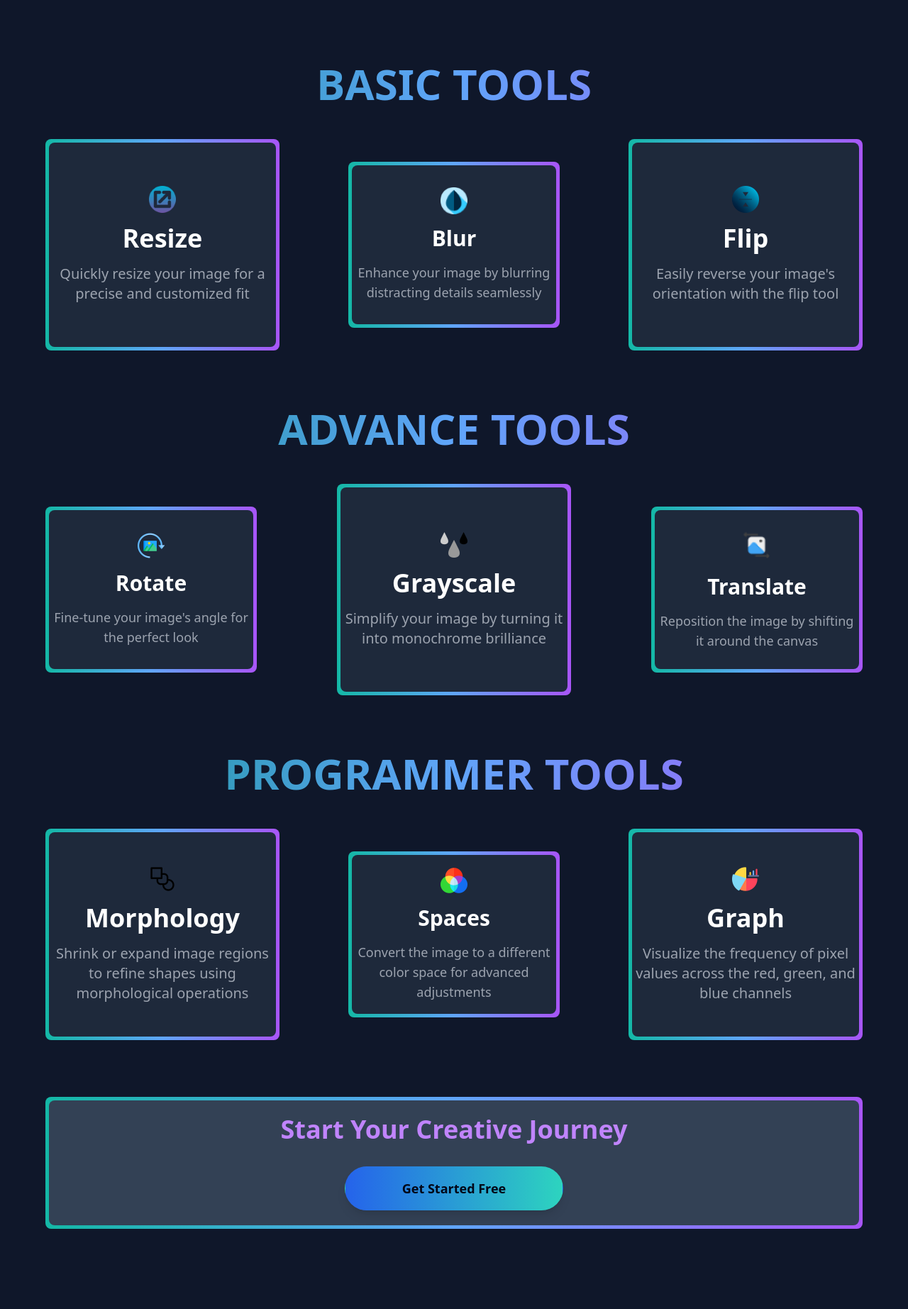
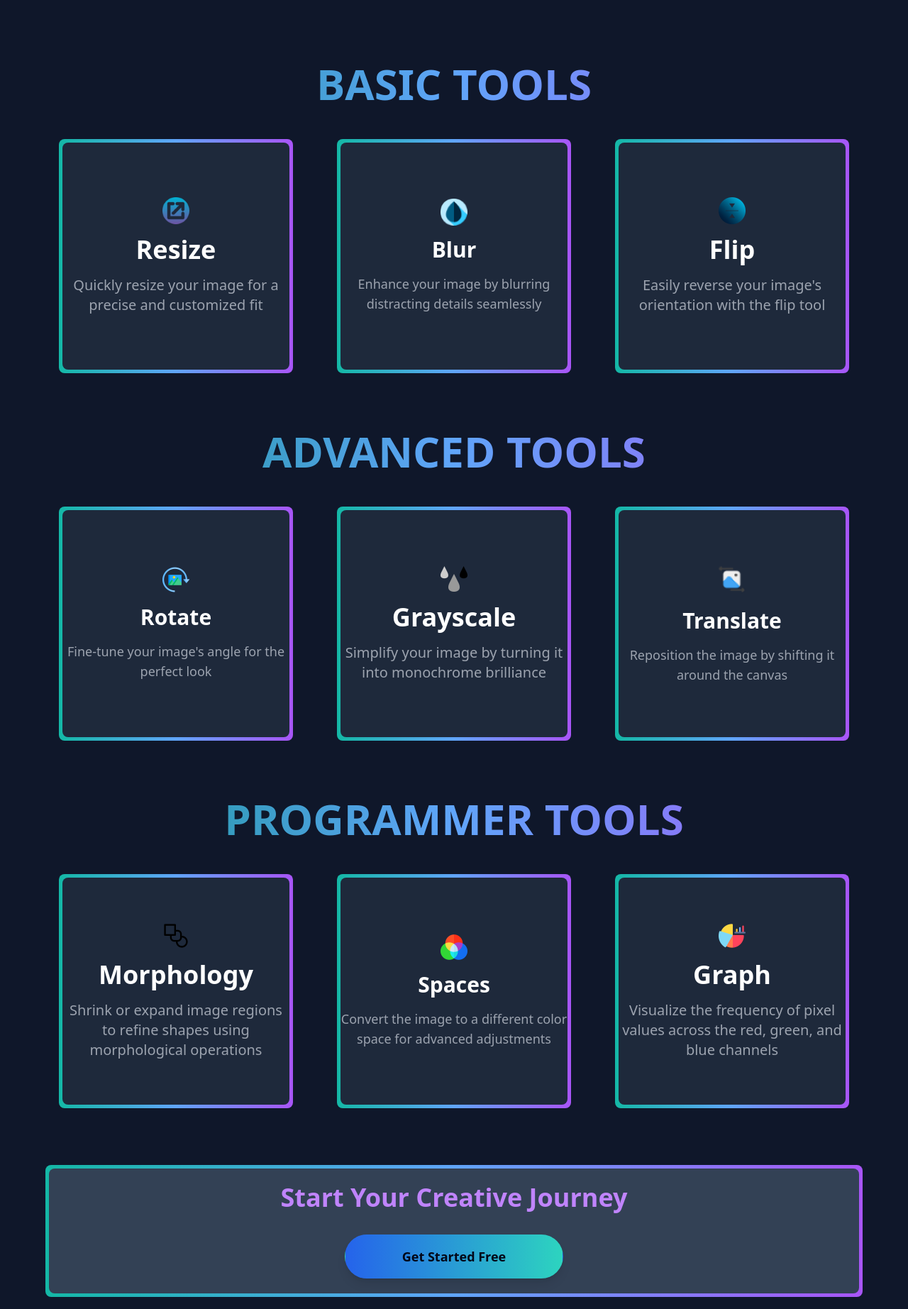
Before and after one commit to HetviThakkar-025/Image-Editing-Website, a Flask app: page / in a window 1280 px wide. Shown: the part 799-2644 px from the top of the page at 71% size. Run offline with Flask 3, Linux system fonts and the light colour scheme.

Commit message:
responsiveness added

```diff
--- a/static/output.css
+++ b/static/output.css
@@ -802,6 +790,10 @@ video {
   display: inline-flex;
 }
 
+.grid {
+  display: grid;
+}
+
 .hidden {
   display: none;
 }
@@ -834,6 +826,10 @@ video {
   height: 1.25rem;
 }
 
+.h-60 {
+  height: 15rem;
+}
+
 .h-64 {
   height: 16rem;
 }
@@ -868,6 +864,10 @@ video {
 
 .w-5 {
   width: 1.25rem;
+}
+
+.w-60 {
+  width: 15rem;
 }
 
 .w-72 {
@@ -934,6 +934,10 @@ video {
   resize: both;
 }
 
+.grid-cols-1 {
+  grid-template-columns: repeat(1, minmax(0, 1fr));
+}
+
 .flex-row {
   flex-direction: row;
 }
@@ -956,6 +960,14 @@ video {
 
 .justify-between {
   justify-content: space-between;
+}
+
+.justify-items-center {
+  justify-items: center;
+}
+
+.gap-6 {
+  gap: 1.5rem;
 }
 
 .gap-x-1 {
@@ -1772,10 +1745,18 @@ video {
     height: 11rem;
   }
 
+  .sm\:h-72 {
+    height: 18rem;
+  }
+
   .sm\:w-44 {
     width: 11rem;
   }
 
+  .sm\:w-72 {
+    width: 18rem;
+  }
+
   .sm\:w-auto {
     width: auto;
   }
@@ -1788,6 +1769,10 @@ video {
     max-width: 32rem;
   }
 
+  .sm\:grid-cols-2 {
+    grid-template-columns: repeat(2, minmax(0, 1fr));
+  }
+
   .sm\:items-start {
     align-items: flex-start;
   }
@@ -1926,6 +1906,10 @@ video {
     height: 18rem;
   }
 
+  .md\:h-80 {
+    height: 20rem;
+  }
+
   .md\:w-64 {
     width: 16rem;
   }
@@ -1946,6 +1930,10 @@ video {
     flex: 1 1 0%;
   }
 
+  .md\:grid-cols-3 {
+    grid-template-columns: repeat(3, minmax(0, 1fr));
+  }
+
   .md\:flex-row {
     flex-direction: row;
   }
@@ -2027,6 +2011,11 @@ video {
     line-height: 2rem;
   }
 
+  .md\:text-3xl {
+    font-size: 1.875rem;
+    line-height: 2.25rem;
+  }
+
   .md\:text-4xl {
     font-size: 2.25rem;
     line-height: 2.5rem;
@@ -2042,9 +2031,9 @@ video {
     line-height: 1;
   }
 
-  .md\:text-7xl {
-    font-size: 4.5rem;
-    line-height: 1;
+  .md\:text-lg {
+    font-size: 1.125rem;
+    line-height: 1.75rem;
   }
 
   .md\:text-xl {
--- a/templates/editor_window.html
+++ b/templates/editor_window.html
@@ -291,7 +291,7 @@
                 <div class="bg-gradient-to-r from-green-600 to-teal-600 px-4 pt-5 pb-4 sm:p-6 sm:pb-4">
                     <div class="sm:flex sm:items-start">
                         <div class="mt-3 text-center sm:mt-0 sm:ml-4 sm:text-left">
-                            <h3 class="text-slate-800 text-2xl font-bold" id="success-title">Account Created</h3>
+                            <h3 class="text-slate-800 text-2xl font-bold" id="success-title">Congrats!!!</h3>
                             <div class="mt-2">
                                 <div class="flex justify-center items-center">
                                     <!-- Tick Icon with Animation -->
@@ -301,8 +301,7 @@
                                             d="M5 13l4 4L19 7"></path>
                                     </svg>
                                 </div>
-                                <p class="font-bold text-lg text-white mt-4">Your account has been successfully
-                                    created!</p>
+                                <p class="font-bold text-lg text-white mt-4">Now you can download any image</p>
                                 <div class="mt-9 ml-[18rem] space-x-1">
                                     <button type="button" onclick="closeModal()"
                                         class="inline-flex w-full justify-center rounded-md bg-red-600 px-3 py-2 text-sm font-semibold text-white shadow-xs hover:bg-red-500 sm:ml-10 sm:w-auto">Close</button>
--- a/templates/index.html
+++ b/templates/index.html
@@ -61,7 +61,8 @@
 
         <div class="text-center md:mb-32">
 
-            <h1 class="text-gray-200 text-4xl sm:text-5xl lg:text-7xl font-bold mb-4 glow animate-pulse">UNLEASH YOUR CREATIVITY
+            <h1 class="text-gray-200 text-4xl sm:text-5xl lg:text-7xl font-bold mb-4 glow animate-pulse">UNLEASH YOUR
+                CREATIVITY
             </h1>
             <p class="text-blue-500 text-3xl sm:text-4xl md:text-6xl font-semibold mb-4">ONE PIXEL AT A TIME</p>
             <p class="text-gray-400 text-xl sm:text-xl md:text-2xl font-semibold">Edit. Enhance. Amaze.</p>
@@ -98,157 +99,126 @@
 
 
     <!-- BASIC TOOLS -->
-    <div id="tools">
+    <div id="tools" class="px-4">
         <div class="mb-20">
             <h1
                 class="text-4xl sm:text-5xl md:text-6xl text-center font-bold bg-gradient-to-r from-teal-600 via-blue-400 to-purple-500 bg-clip-text text-transparent">
-                BASIC TOOLS</h1>
+                BASIC TOOLS
+            </h1>
 
-            <div class="flex flex-row text-white justify-between items-center mt-12 mx-auto max-w-6xl">
-                <div class="relative group">
+            <div
+                class="grid grid-cols-1 sm:grid-cols-2 md:grid-cols-3 gap-6 text-white justify-items-center mt-12 mx-auto max-w-6xl">
                 <div class="p-[5px] bg-gradient-to-r from-teal-500 via-blue-400 to-purple-500 rounded-lg">
                     <div
-                            class="flex flex-col items-center justify-center w-30 h-32 sm:w-44 sm:h-44 md:w-80 md:h-72 bg-slate-800 rounded-lg gap-y-4 hover:scale-105">
-
+                        class="flex flex-col items-center justify-center w-60 sm:w-72 md:w-80 h-60 sm:h-72 md:h-80 bg-slate-800 rounded-lg gap-y-4 hover:scale-105">
                         <i><img src="/static/images/resize.png" alt=""></i>
-                            <p class="text-4xl font-bold">Resize</p>
-                            <p class="text-xl text-gray-400 text-center">Quickly resize your image for a precise and
-                                customized fit
-                            </p>
+                        <p class="text-2xl md:text-4xl font-bold">Resize</p>
+                        <p class="text-sm md:text-xl text-gray-400 text-center">Quickly resize your image for a precise
+                            and customized fit</p>
                     </div>
                 </div>
 
+                <div class="p-[5px] bg-gradient-to-r from-teal-500 via-blue-400 to-purple-500 rounded-lg">
+                    <div
+                        class="flex flex-col items-center justify-center w-60 sm:w-72 md:w-80 h-60 sm:h-72 md:h-80 bg-slate-800 rounded-lg gap-y-4 hover:scale-105">
+                        <i><img src="/static/images/blurrrr.png" alt=""></i>
+                        <p class="text-2xl md:text-3xl font-bold">Blur</p>
+                        <p class="text-sm md:text-lg text-gray-400 text-center">Enhance your image by blurring
+                            distracting details seamlessly</p>
+                    </div>
                 </div>
 
-                <div class="relative group">
                 <div class="p-[5px] bg-gradient-to-r from-teal-500 via-blue-400 to-purple-500 rounded-lg">
                     <div
-                            class="flex flex-col items-center justify-center w-30 h-24 sm:w-44 sm:h-32 md:w-72 md:h-56 bg-slate-800 rounded-lg gap-y-4 hover:scale-105">
-                            <i><img src="/static/images/blurrrr.png" alt=""></i>
-                            <p class="text-3xl font-bold">Blur</p>
-                            <p class="text-lg text-gray-400 text-center">Enhance your image by blurring distracting
-                                details seamlessly
-                            </p>
+                        class="flex flex-col items-center justify-center w-60 sm:w-72 md:w-80 h-60 sm:h-72 md:h-80 bg-slate-800 rounded-lg gap-y-4 hover:scale-105">
+                        <i><img src="/static/images/vertical-flip.png" alt=""></i>
+                        <p class="text-2xl md:text-4xl font-bold">Flip</p>
+                        <p class="text-sm md:text-xl text-gray-400 text-center">Easily reverse your image's orientation
+                            with the flip tool</p>
+                    </div>
                 </div>
             </div>
         </div>
 
-                <div class="relative group">
+        <!-- ADVANCED TOOLS -->
+        <div class="mb-20">
+            <h1
+                class="text-4xl sm:text-5xl md:text-6xl text-center font-bold bg-gradient-to-r from-teal-600 via-blue-400 to-purple-500 bg-clip-text text-transparent">
+                ADVANCED TOOLS
+            </h1>
+
+            <div
+                class="grid grid-cols-1 sm:grid-cols-2 md:grid-cols-3 gap-6 text-white justify-items-center mt-12 mx-auto max-w-6xl">
                 <div class="p-[5px] bg-gradient-to-r from-teal-500 via-blue-400 to-purple-500 rounded-lg">
                     <div
-                            class="flex flex-col items-center justify-center w-30 h-32 sm:w-44 sm:h-44 md:w-80 md:h-72 bg-slate-800 rounded-lg gap-y-4 hover:scale-105">
-                            <i><img src="/static/images/vertical-flip.png" alt=""></i>
-                            <p class="text-4xl font-bold">Flip</p>
-                            <p class="text-xl text-gray-400 text-center">Easily reverse your image's orientation with
-                                the flip tool
-                            </p>
+                        class="flex flex-col items-center justify-center w-60 sm:w-72 md:w-80 h-60 sm:h-72 md:h-80 bg-slate-800 rounded-lg gap-y-4 hover:scale-105">
+                        <i><img src="/static/images/rotation.png" alt=""></i>
+                        <p class="text-2xl md:text-3xl font-bold">Rotate</p>
+                        <p class="text-sm md:text-lg text-gray-400 text-center">Fine-tune your image's angle for the
+                            perfect look</p>
                     </div>
                 </div>
 
+                <div class="p-[5px] bg-gradient-to-r from-teal-500 via-blue-400 to-purple-500 rounded-lg">
+                    <div
+                        class="flex flex-col items-center justify-center w-60 sm:w-72 md:w-80 h-60 sm:h-72 md:h-80 bg-slate-800 rounded-lg gap-y-4 hover:scale-105">
+                        <i><img src="/static/images/colors.png" alt=""></i>
+                        <p class="text-2xl md:text-4xl font-bold">Grayscale</p>
+                        <p class="text-sm md:text-xl text-gray-400 text-center">Simplify your image by turning it into
+                            monochrome brilliance</p>
+                    </div>
+                </div>
+
+                <div class="p-[5px] bg-gradient-to-r from-teal-500 via-blue-400 to-purple-500 rounded-lg">
+                    <div
+                        class="flex flex-col items-center justify-center w-60 sm:w-72 md:w-80 h-60 sm:h-72 md:h-80 bg-slate-800 rounded-lg gap-y-4 hover:scale-105">
+                        <i><img src="/static/images/translate.png" alt=""></i>
+                        <p class="text-2xl md:text-3xl font-bold">Translate</p>
+                        <p class="text-sm md:text-lg text-gray-400 text-center">Reposition the image by shifting it
+                            around the canvas</p>
                     </div>
                 </div>
             </div>
-
-
-        <!-- ADVANCE TOOLS -->
-        <div class="mb-20">
-            <h1
-                class="text-4xl md:text-6xl text-center font-bold bg-gradient-to-r from-teal-600 via-blue-400 to-purple-500 bg-clip-text text-transparent">
-                ADVANCE TOOLS</h1>
-
-            <div class="flex flex-row text-white justify-between items-center mt-12 mx-auto max-w-6xl">
-                <div class="relative group">
-                    <div class="p-[5px] bg-gradient-to-r from-teal-500 via-blue-400 to-purple-500 rounded-lg">
-                        <div
-                            class="flex flex-col items-center justify-center w-30 h-24 sm:w-44 sm:h-32 md:w-72 md:h-56 bg-slate-800 rounded-lg gap-y-4 hover:scale-105">
-                            <i><img src="/static/images/rotation.png" alt=""></i>
-                            <p class="text-3xl font-bold">Rotate</p>
-                            <p class="text-lg text-gray-400 text-center">Fine-tune your image's angle for the perfect
-                                look
-                            </p>
         </div>
-                    </div>
-
-                </div>
-
-                <div class="relative group">
-                    <div class="p-[5px] bg-gradient-to-r from-teal-500 via-blue-400 to-purple-500 rounded-lg">
-                        <div
-                            class="flex flex-col items-center justify-center w-30 h-32 sm:w-44 sm:h-44 md:w-80 md:h-72 bg-slate-800 rounded-lg gap-y-4 hover:scale-105">
-                            <i><img src="/static/images/colors.png" alt=""></i>
-                            <p class="text-4xl font-bold">Grayscale</p>
-                            <p class="text-xl text-gray-400 text-center">Simplify your image by turning it into
-                                monochrome brilliance
-                            </p>
-                        </div>
-                    </div>
-
-                </div>
-
-                <div class="relative group">
-                    <div class="p-[5px] bg-gradient-to-r from-teal-500 via-blue-400 to-purple-500 rounded-lg">
-                        <div
-                            class="flex flex-col items-center justify-center w-30 h-24 sm:w-44 sm:h-32 md:w-72 md:h-56 bg-slate-800 rounded-lg gap-y-4 hover:scale-105">
-                            <i><img src="/static/images/translate.png" alt=""></i>
-                            <p class="text-3xl font-bold">Translate</p>
-                            <p class="text-lg text-gray-400 text-center">Reposition the image by shifting it around the
-                                canvas
-                            </p>
-                        </div>
-                    </div>
-
-                </div>
-            </div>
-        </div>
-
 
         <!-- PROGRAMMER TOOLS -->
         <div class="mb-20">
             <h1
                 class="text-4xl sm:text-5xl md:text-6xl text-center font-bold bg-gradient-to-r from-teal-600 via-blue-400 to-purple-500 bg-clip-text text-transparent">
-                PROGRAMMER TOOLS</h1>
+                PROGRAMMER TOOLS
+            </h1>
 
-            <div class="flex flex-row text-white justify-between items-center mt-12 mx-auto max-w-6xl">
-                <div class="relative group">
+            <div
+                class="grid grid-cols-1 sm:grid-cols-2 md:grid-cols-3 gap-6 text-white justify-items-center mt-12 mx-auto max-w-6xl">
                 <div class="p-[5px] bg-gradient-to-r from-teal-500 via-blue-400 to-purple-500 rounded-lg">
                     <div
-                            class="flex flex-col items-center justify-center w-30 h-32 sm:w-44 sm:h-44 md:w-80 md:h-72 bg-slate-800 rounded-lg gap-y-4 hover:scale-105">
+                        class="flex flex-col items-center justify-center w-60 sm:w-72 md:w-80 h-60 sm:h-72 md:h-80 bg-slate-800 rounded-lg gap-y-4 hover:scale-105">
                         <i><img src="/static/images/morph.png" alt=""></i>
-                            <p class="text-4xl font-bold">Morphology</p>
-                            <p class="text-xl text-gray-400 text-center">Shrink or expand image regions to refine shapes
-                                using morphological operations
-                            </p>
+                        <p class="text-2xl md:text-4xl font-bold">Morphology</p>
+                        <p class="text-sm md:text-xl text-gray-400 text-center">Shrink or expand image regions to refine
+                            shapes using morphological operations</p>
                     </div>
                 </div>
 
-                </div>
-
-                <div class="relative group">
                 <div class="p-[5px] bg-gradient-to-r from-teal-500 via-blue-400 to-purple-500 rounded-lg">
                     <div
-                            class="flex flex-col items-center justify-center w-30 h-24 sm:w-44 sm:h-32 md:w-72 md:h-56 bg-slate-800 rounded-lg gap-y-4 hover:scale-105">
+                        class="flex flex-col items-center justify-center w-60 sm:w-72 md:w-80 h-60 sm:h-72 md:h-80 bg-slate-800 rounded-lg gap-y-4 hover:scale-105">
                         <i><img src="/static/images/rgb.png" alt=""></i>
-                            <p class="text-3xl font-bold">Spaces</p>
-                            <p class="text-lg text-gray-400 text-center">Convert the image to a different color space
-                                for advanced adjustments
-                            </p>
+                        <p class="text-2xl md:text-3xl font-bold">Spaces</p>
+                        <p class="text-sm md:text-lg text-gray-400 text-center">Convert the image to a different color
+                            space for advanced adjustments</p>
                     </div>
                 </div>
 
-                </div>
-
-                <div class="relative group">
                 <div class="p-[5px] bg-gradient-to-r from-teal-500 via-blue-400 to-purple-500 rounded-lg">
                     <div
-                            class="flex flex-col items-center justify-center w-30 h-32 sm:w-44 sm:h-44 md:w-80 md:h-72 bg-slate-800 rounded-lg gap-y-4 hover:scale-105">
+                        class="flex flex-col items-center justify-center w-60 sm:w-72 md:w-80 h-60 sm:h-72 md:h-80 bg-slate-800 rounded-lg gap-y-4 hover:scale-105">
                         <i><img src="/static/images/graph.png" alt=""></i>
-                            <p class="text-4xl font-bold">Graph</p>
-                            <p class="text-xl text-gray-400 text-center">Visualize the frequency of pixel values across
-                                the red, green, and blue channels
-                            </p>
+                        <p class="text-2xl md:text-4xl font-bold">Graph</p>
+                        <p class="text-sm md:text-xl text-gray-400 text-center">Visualize the frequency of pixel values
+                            across the red, green, and blue channels</p>
                     </div>
                 </div>
-
             </div>
         </div>
     </div>
@@ -263,7 +233,6 @@
                         Get Started Free
                     </button>
                 </a>
-                </div>
             </div>
         </div>
     </div>
```
Also changed, not shown: other parts of static/output.css (+35 -107 lines), app.py (+0 -59 lines), static/js/editor.js (+4 -17 lines), instance/users.db. Lines whose indentation alone changed are shown as unchanged.
